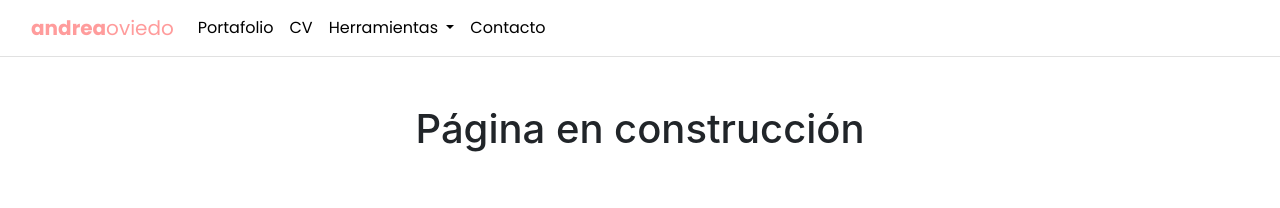
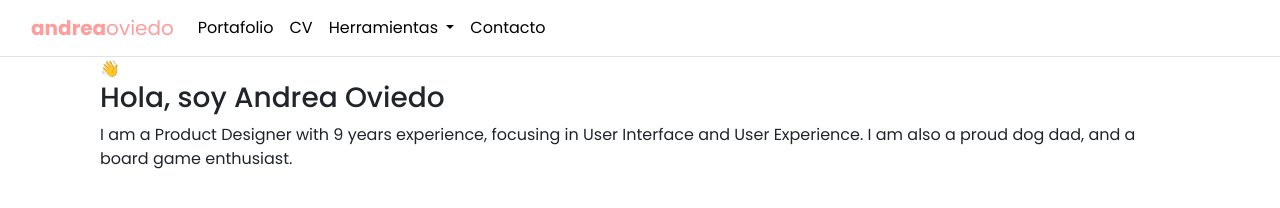
Before and after one commit to andreaoviedo/andreaoviedo.github.io, a plain HTML site: page index2.html in a window 1280 px wide. Drawn offline with nearby package versions, Linux system fonts and the light colour scheme.

Commit message:
about update

```diff
--- a/index2.html
+++ b/index2.html
@@ -28,7 +28,14 @@
   <body>
     <script src="../../js/menu.js"></script>
 
-      <h1 class="text-center mt-5">Página en construcción</h1>
+      <div class="container">
+        <div class="col">
+          👋
+          <h3>Hola, soy Andrea Oviedo</h3>
+
+          I am a Product Designer with 9 years experience, focusing in User Interface and User Experience. I am also a proud dog dad, and a board game enthusiast.</div>
+        <div class="col"></div>
+      </div>
     </div>
 
     <script src="../../js/randomassignments.js"></script>
```
